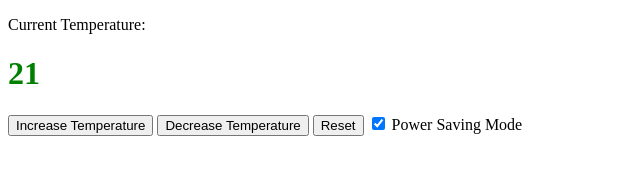
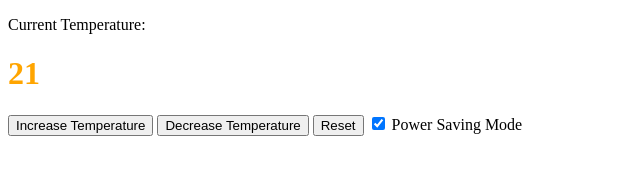
Before and after one commit to tomcoakes/ThermostatJS, a plain HTML site: page index.html in a window 1280 px wide. Both pictures are taken after a click on the button "Increase Temperature". Shown: the full height of the page, 0-640 px from the left. Drawn offline with nearby package versions, Linux system fonts and the light colour scheme.

Commit message:
tempColor function in Interface.js now uses the energyUsage functions from Thermostat.js to control colouring

```diff
--- a/index.html
+++ b/index.html
@@ -9,7 +9,7 @@
   <body>
     <main>
       <p>Current Temperature:</p>
-      <h1 id="current_temp" style="color: green;"></h1>
+      <h1 id="current_temp" style="color: orange;"></h1>
       <button type="button" id="increase">Increase Temperature</button>
       <button type="button" id="decrease">Decrease Temperature</button>
       <button type="reset" id="reset">Reset</button>
--- a/src/Interface.js
+++ b/src/Interface.js
@@ -33,17 +33,14 @@
     };
 
     tempColor = function() {
-      if(thermostat.temp >= 28) {
+      if(thermostat.energyUsage() == "high") {
         $("#current_temp").css("color", "red");
       }
-      if(thermostat.temp >= 23 && thermostat.temp <= 27) {
+      if(thermostat.energyUsage() == "medium") {
         $("#current_temp").css("color", "orange");
       }
-      if(thermostat.temp >= 17 && thermostat.temp <= 22) {
+      if(thermostat.energyUsage() == "low") {
         $("#current_temp").css("color", "green");
-      }
-      if(thermostat.temp <= 16) {
-        $("#current_temp").css("color", "blue");
       }
     };
 
```
